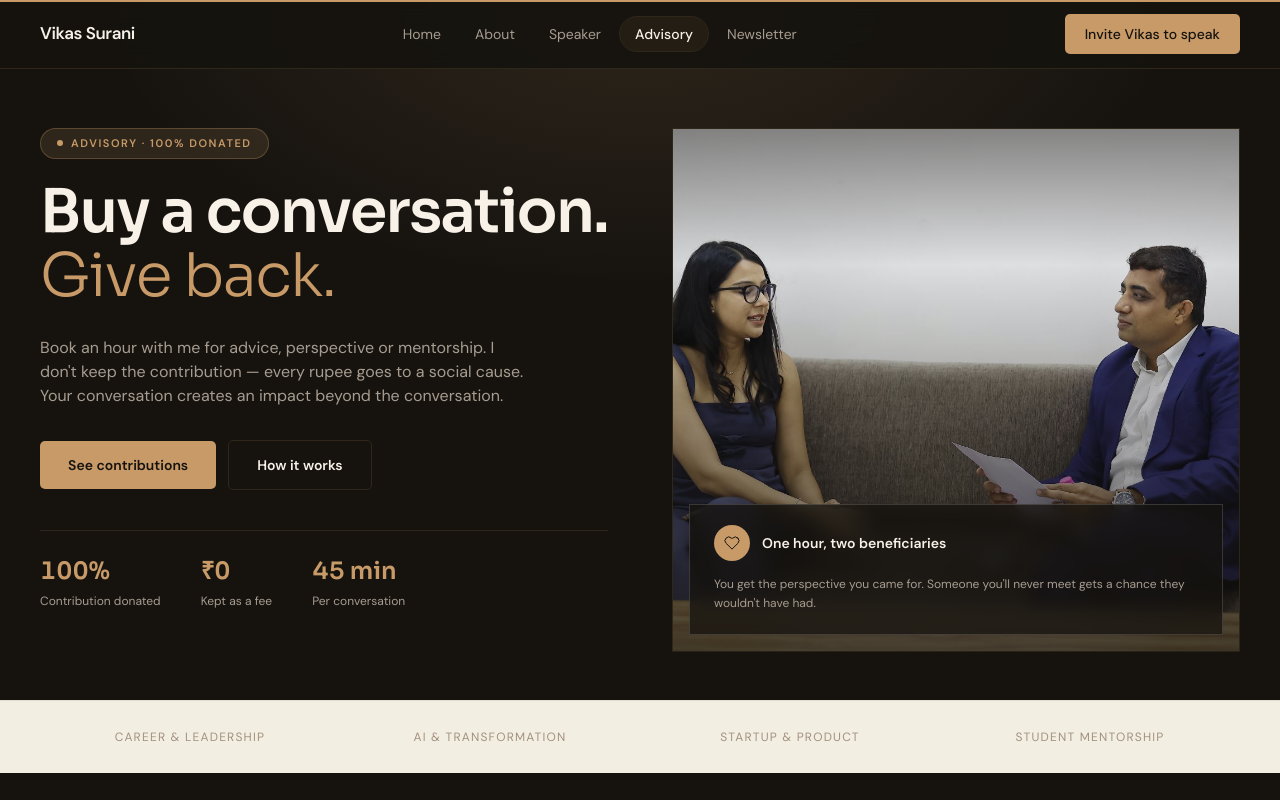
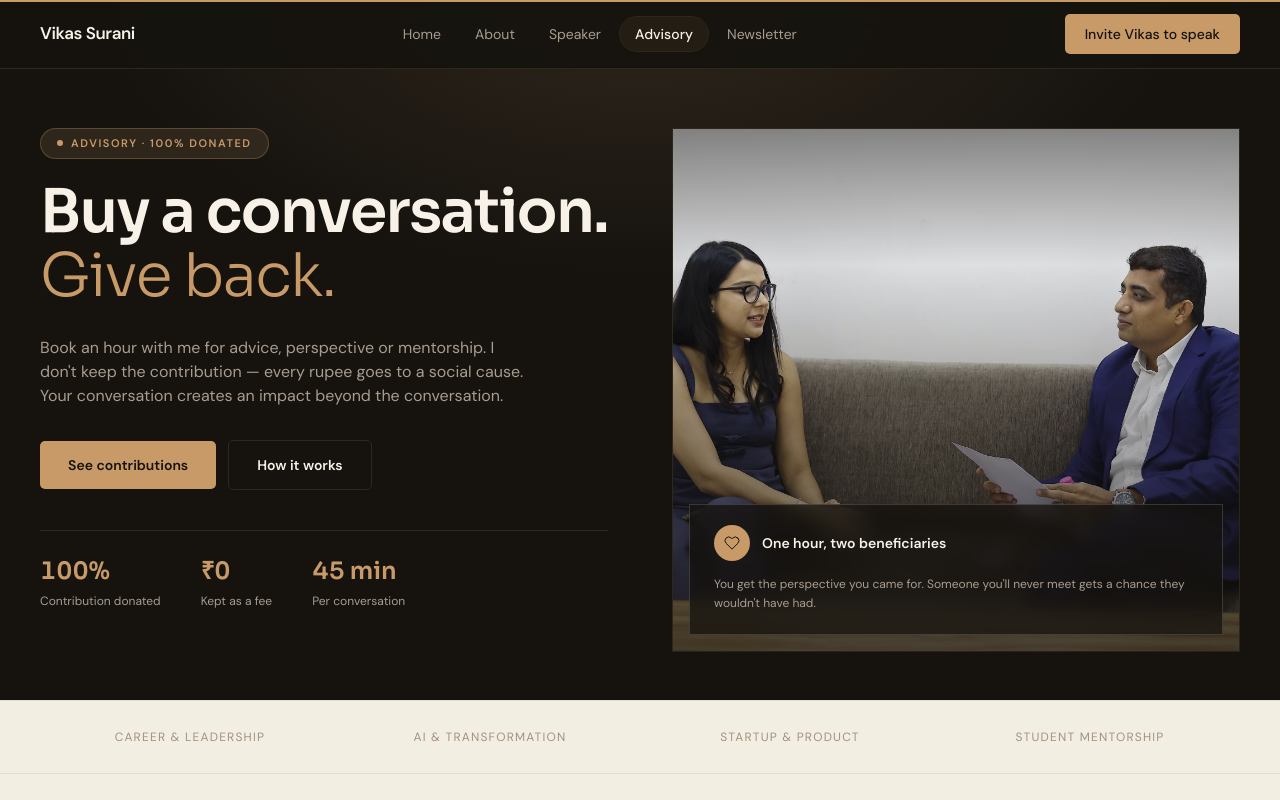
Before and after one commit to bhavipate1/vikas-portfolio, a Next.js app: page /advisory in a window 1280 px wide. Shown: the top 800 px of the page. Built offline with nearby package versions, Linux system fonts and the light colour scheme.

Commit message:
Advisory: remove stray dark padding creating a black bar below the hero category pills

```diff
--- a/components/advisory-sections.tsx
+++ b/components/advisory-sections.tsx
@@ -37,7 +37,7 @@ export function AdvisoryHero() {
   const [heroTopic, setHeroTopic] = useState<string | null>(null);
 
   return (
-    <section className="relative overflow-hidden pb-10 pt-28 sm:pt-32 lg:min-h-[85vh] lg:flex lg:flex-col lg:justify-center">
+    <section className="relative overflow-hidden pt-28 sm:pt-32 lg:min-h-[85vh] lg:flex lg:flex-col lg:justify-center">
       <div
         aria-hidden
         className="pointer-events-none absolute inset-0 -z-10"
```
